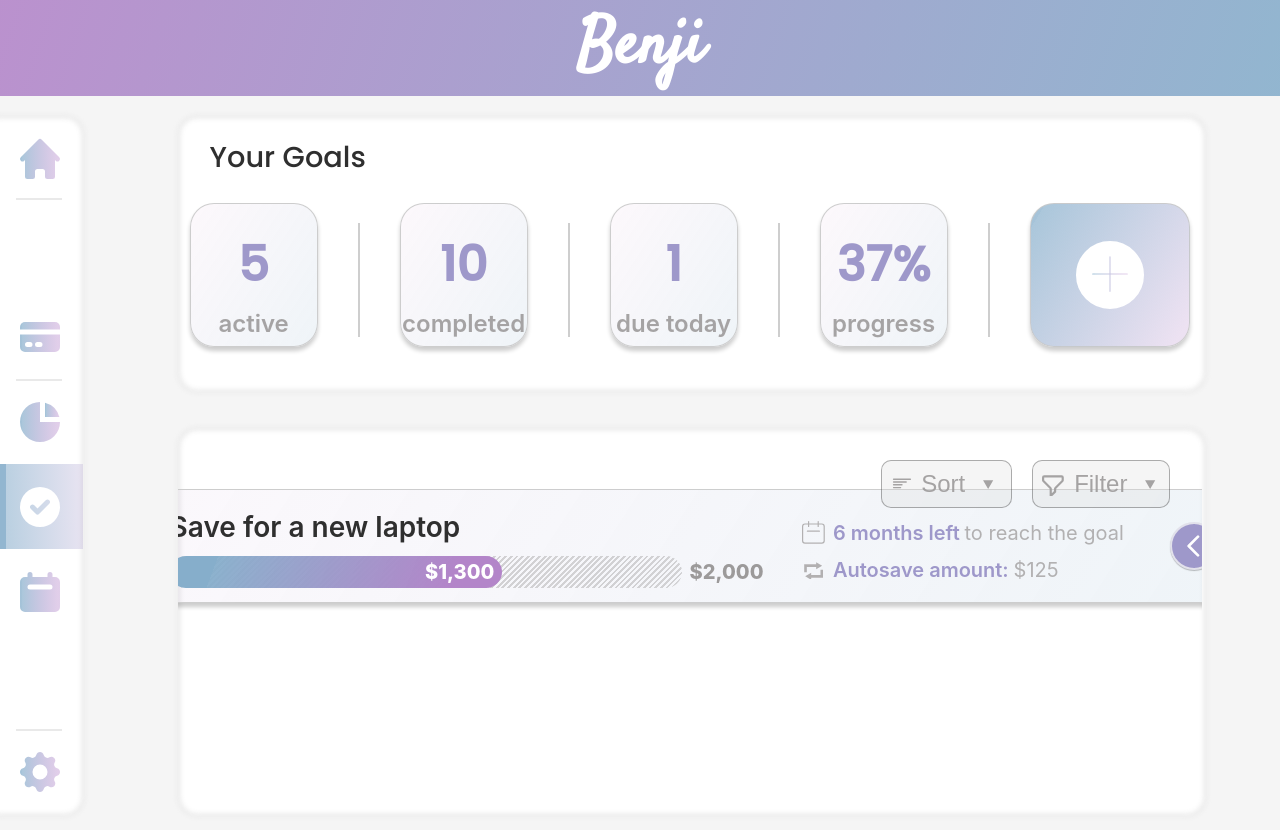
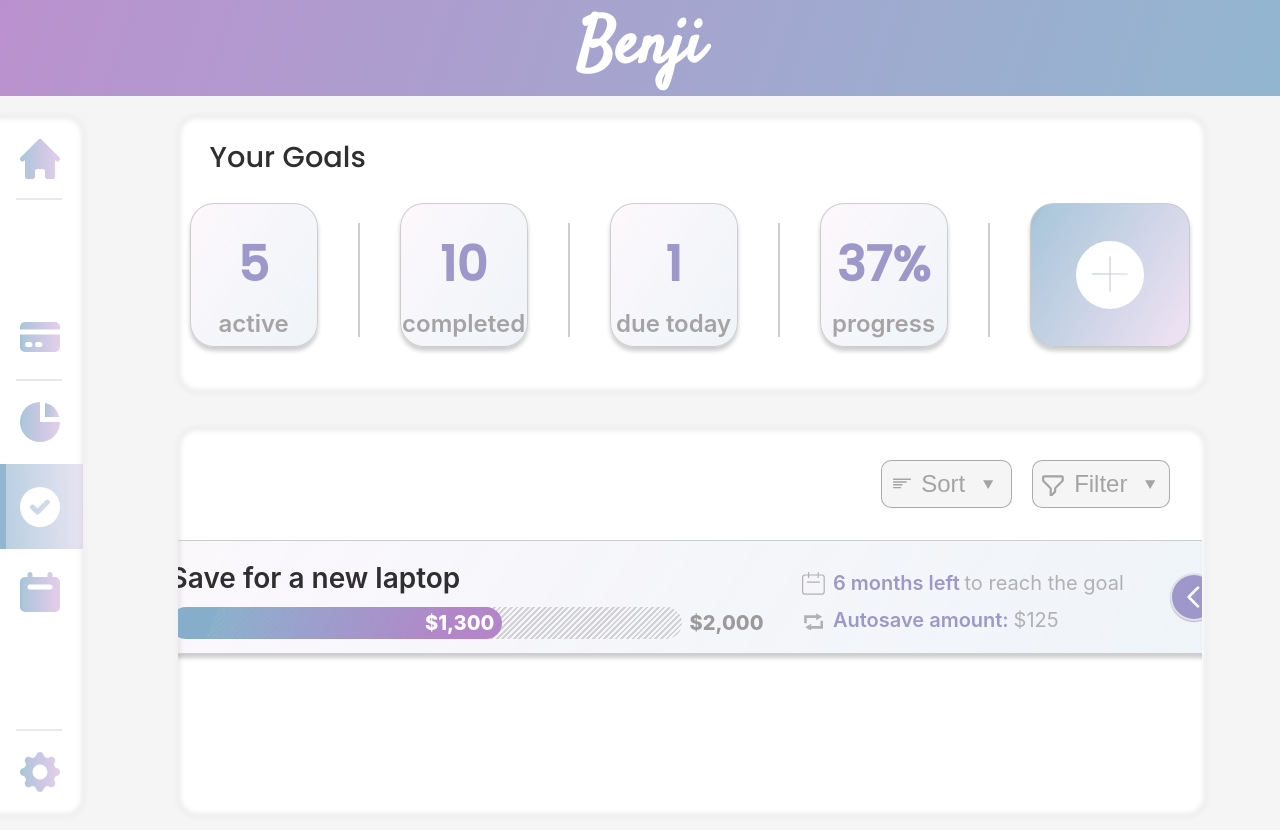
Before and after one commit to victorsandru/Benji, a React (Create React App) app in the folder benji/: page /goals in a window 1280 px wide. Shown: the top 830 px of the page. Built offline with nearby package versions, Linux system fonts and the light colour scheme.

Commit message:
Adjust height in the GoalFilterAndSorting.css

```diff
--- a/benji/src/components/GoalFilterAndSorting.css
+++ b/benji/src/components/GoalFilterAndSorting.css
@@ -1,6 +1,7 @@
 .dashboard {
     width: 100%;
     height: 16%;
+    min-height: 7rem;
 }
 
 .action-btn {
```
